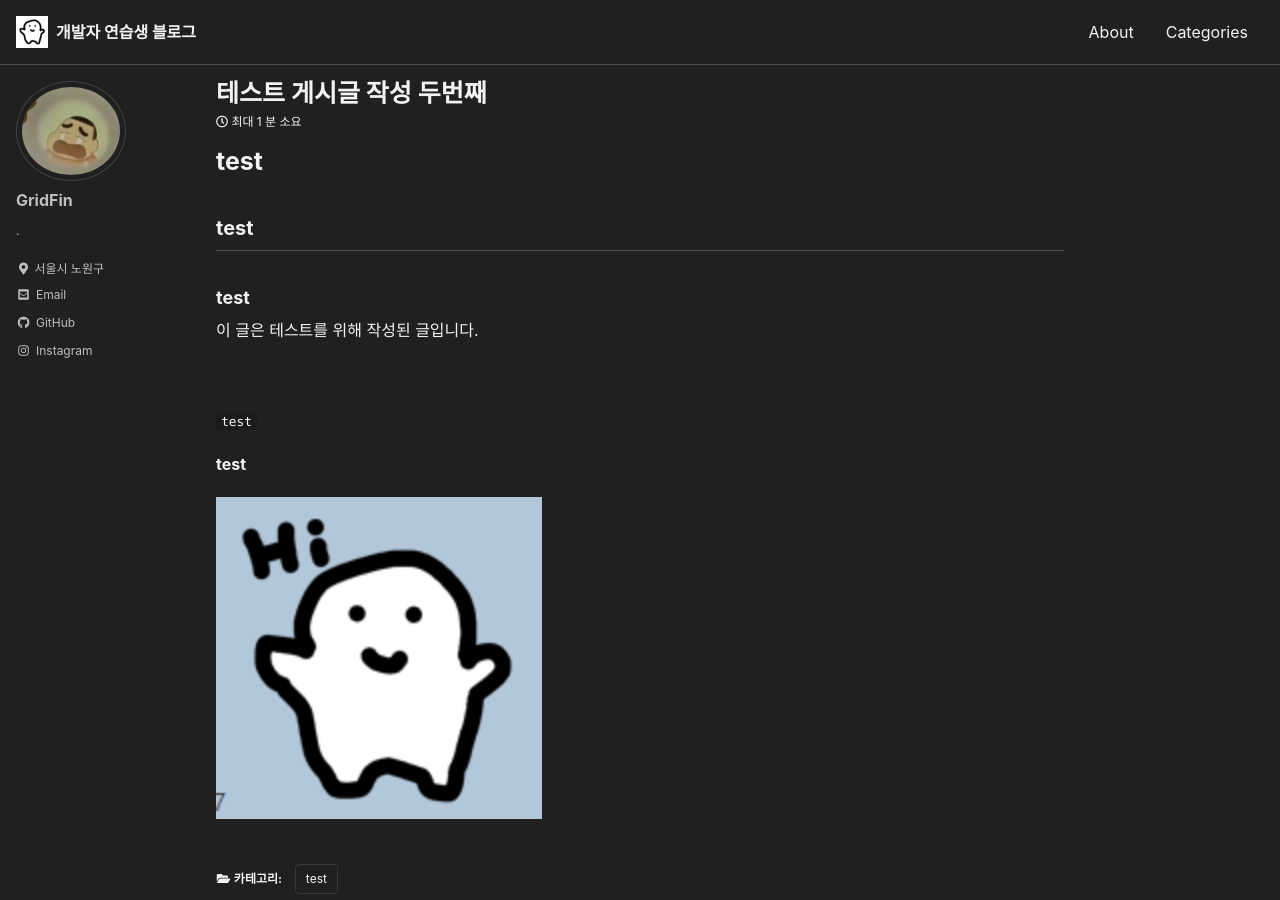
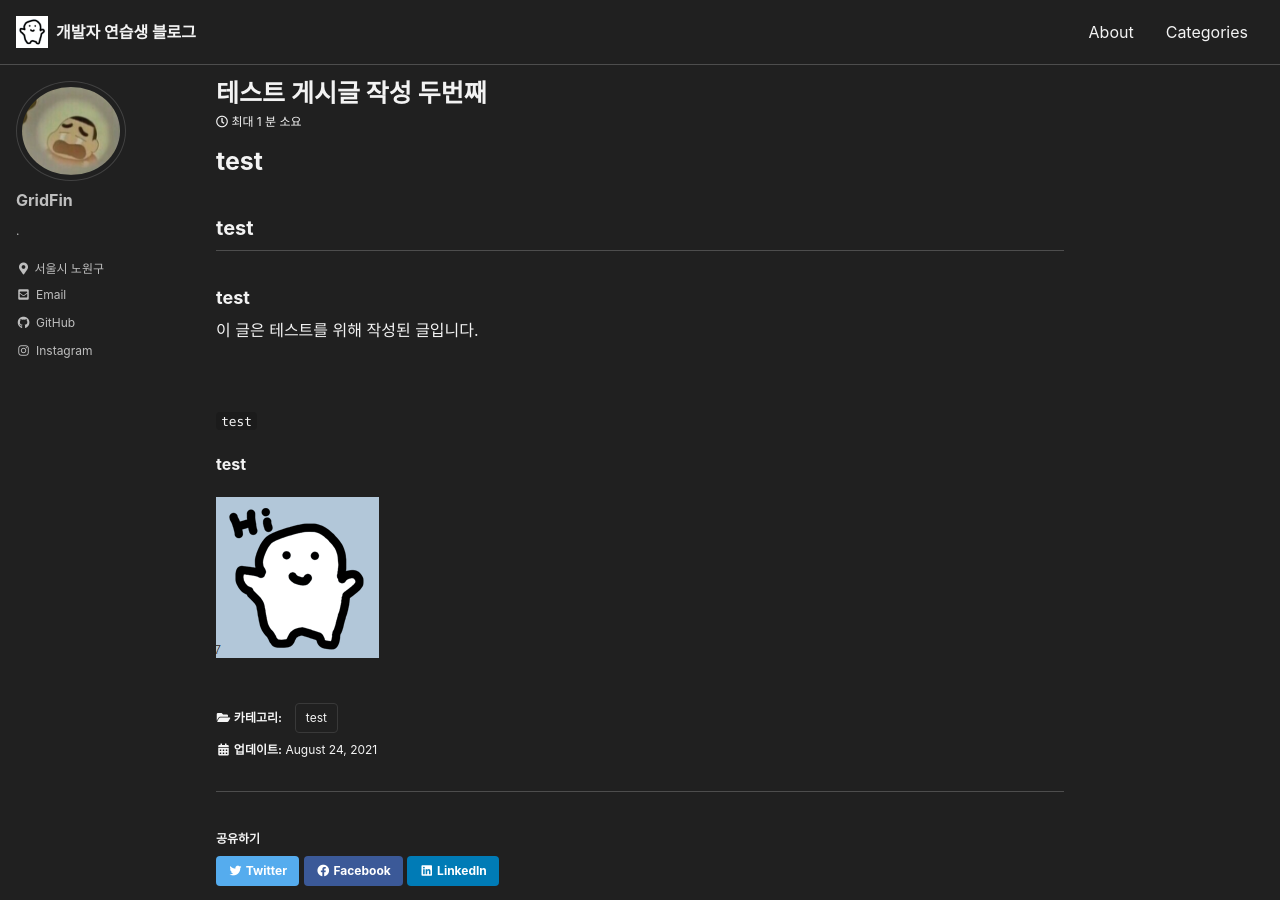
Before and after one commit to GridFin/GridFin.github.io, a Jekyll site: the page built from _posts/2021-08-24-tmp-post2.md, in a window 1280 px wide and 900 px high. Built offline with Jekyll 4.4.1, drawn with Linux system fonts in a browser that asks for light colours; cached includes are drawn as plain includes; some web fonts are replaced.

Commit message:
Update 2021-08-24-tmp-post2.md

```diff
--- a/_posts/2021-08-24-tmp-post2.md
+++ b/_posts/2021-08-24-tmp-post2.md
@@ -44,4 +44,4 @@ last_modified_At: 2021-08-24
 
 
 
-<img src="\assets\images\동글쟁이.png" alt="동글쟁이" style="zoom:200%;" />
+<img src="\assets\images\동글쟁이.png" alt="동글쟁이"/>
```
